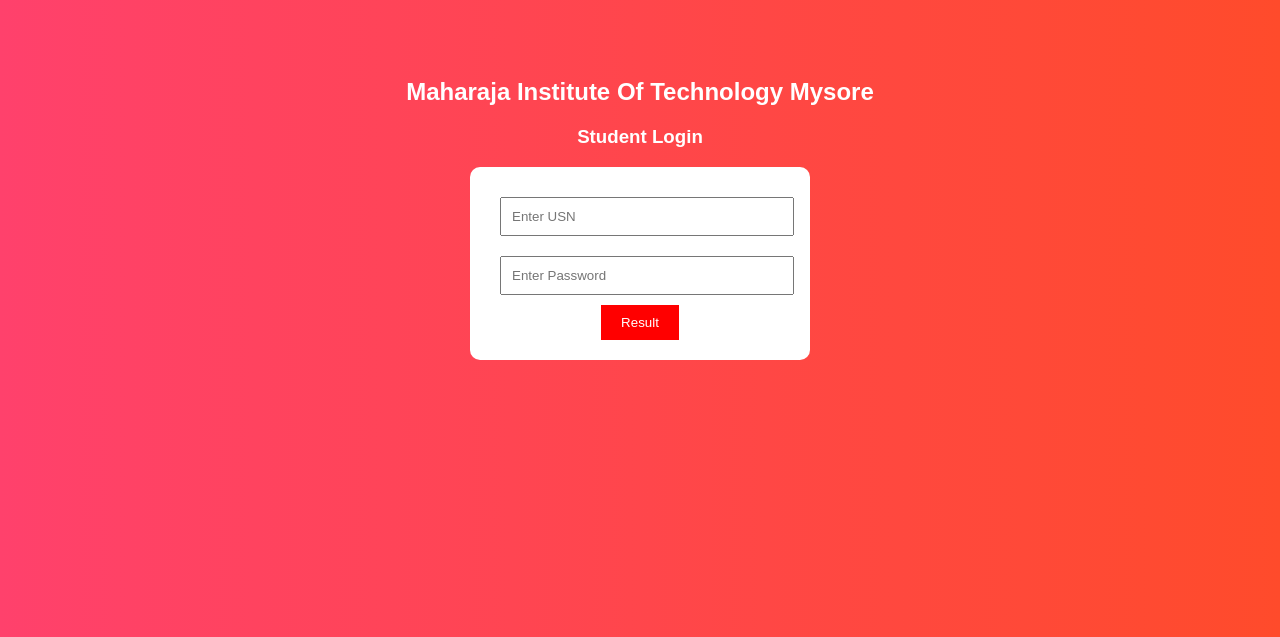
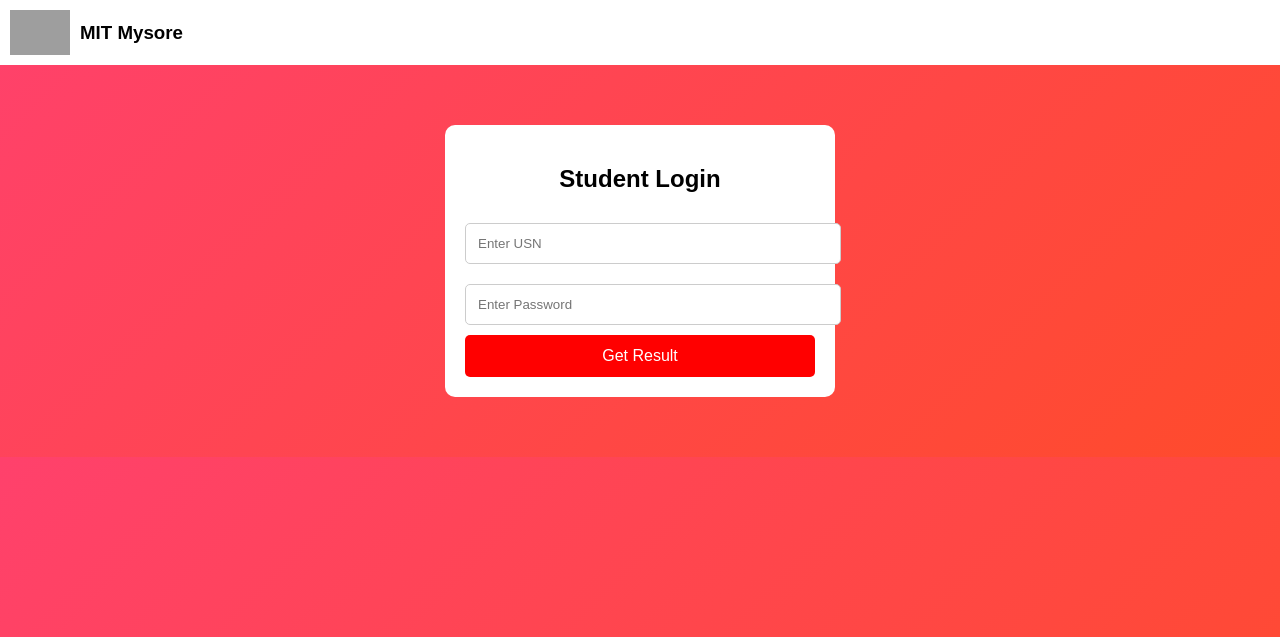
Before and after one commit to dakshr07/student_result, a Flask app: page /login in a window 1280 px wide. Shown: the top 637 px of the page. Run offline with Flask 3, Linux system fonts and the light colour scheme; grey boxes are pictures that could not be loaded.

Commit message:
Update login.html

```diff
--- a/templates/login.html
+++ b/templates/login.html
@@ -2,47 +2,90 @@
 <html>
 <head>
 <meta name="viewport" content="width=device-width, initial-scale=1">
+
 <style>
 body {
+    margin: 0;
     font-family: Arial;
-    background: linear-gradient(to right, #ff416c, #ff4b2b);
-    color: white;
+    background: linear-gradient(135deg, #ff416c, #ff4b2b);
+}
+
+/* HEADER */
+.header {
+    background: white;
+    padding: 10px;
+    display: flex;
+    align-items: center;
+}
+
+.header img {
+    width: 60px;
+    margin-right: 10px;
+}
+
+.header h3 {
+    margin: 0;
+}
+
+/* LOGIN BOX */
+.container {
+    max-width: 350px;
+    margin: 60px auto;
+    background: white;
+    padding: 20px;
+    border-radius: 10px;
     text-align: center;
-    padding-top: 50px;
 }
-.box {
-    background: white;
-    color: black;
-    padding: 20px;
-    margin: auto;
-    width: 300px;
-    border-radius: 10px;
+
+.container h2 {
+    margin-bottom: 20px;
 }
+
+/* INPUTS */
 input {
-    width: 90%;
-    padding: 10px;
-    margin: 10px;
+    width: 100%;
+    padding: 12px;
+    margin: 10px 0;
+    border-radius: 5px;
+    border: 1px solid #ccc;
 }
+
+/* BUTTON */
 button {
-    padding: 10px 20px;
+    width: 100%;
+    padding: 12px;
     background: red;
     color: white;
     border: none;
+    border-radius: 5px;
+    font-size: 16px;
+}
+
+button:hover {
+    background: darkred;
 }
 </style>
+
 </head>
 
 <body>
 
-<h2>Maharaja Institute Of Technology Mysore</h2>
-<h3>Student Login</h3>
+<!-- HEADER -->
+<div class="header">
+    <img src="{{ url_for('static', filename='logo.png') }}">
+    <h3>MIT Mysore</h3>
+</div>
 
-<div class="box">
-<form action="/result" method="post">
-<input name="usn" placeholder="Enter USN"><br>
-<input type="password" name="password" placeholder="Enter Password"><br>
-<button>Result</button>
-</form>
+<!-- LOGIN FORM -->
+<div class="container">
+    <h2>Student Login</h2>
+
+    <form action="/result" method="post">
+        <input type="text" name="usn" placeholder="Enter USN" required>
+        <input type="password" name="password" placeholder="Enter Password" required>
+
+        <button type="submit">Get Result</button>
+    </form>
 </div>
 
 </body>
```
